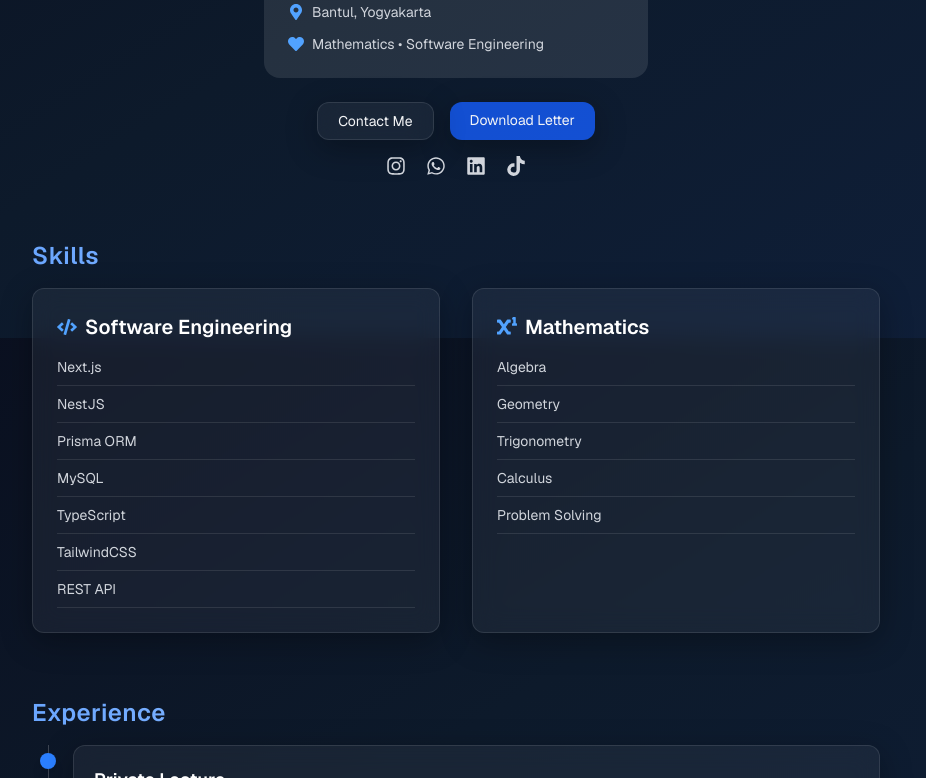
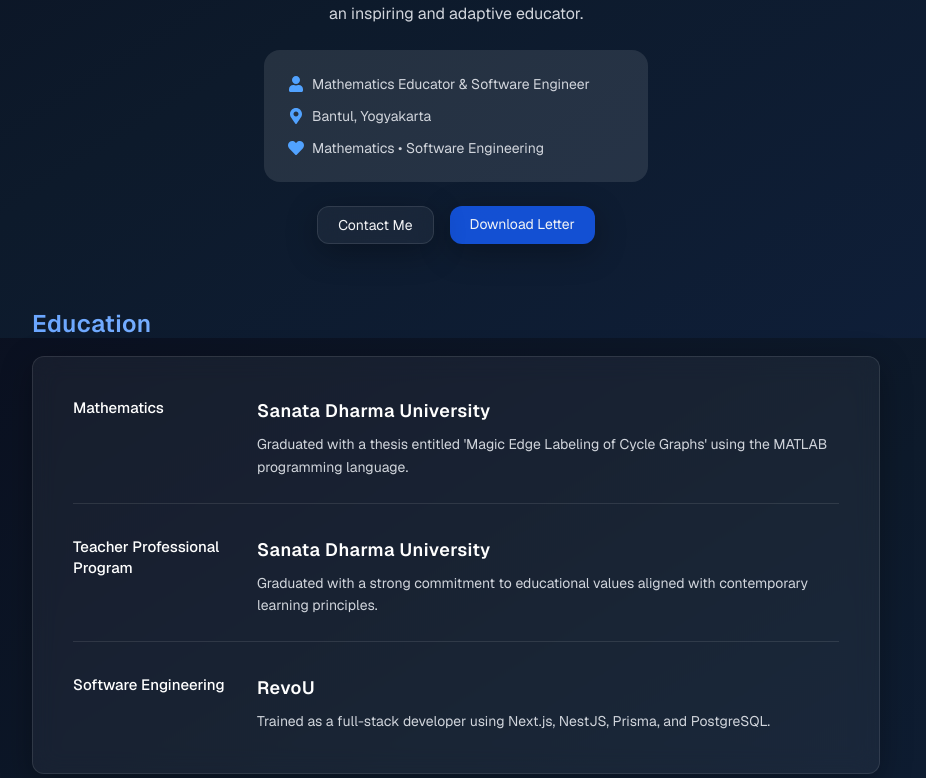
Before and after one commit to donyputraperkasa/aboutme, a Next.js app: page / in a window 1280 px wide. Shown: the part 462-1240 px from the top of the page, without its empty margins (184-1110 px from the left). Built offline with nearby package versions, Linux system fonts and the light colour scheme.

Commit message:
add cv, educationc contact modal

```diff
--- a/app/page.tsx
+++ b/app/page.tsx
@@ -2,11 +2,13 @@ import Hero from "@/sections/Hero";
 import Skills from "@/sections/Skills";
 import Experience from "@/sections/Experience";
 import Portfolio from "@/sections/Portfolio";
+import Education from "@/sections/Education";
 
 export default function Home() {
   return (
     <main>
       <Hero />
+      <Education />
       <Skills />
       <Experience />
       <Portfolio />
--- a/lib/data/Education.ts
+++ b/lib/data/Education.ts
@@ -1,17 +1,17 @@
 export const educationData = [
     {
-        school: "Universitas Sanata Dharma",
-        level: "Matematika",
-        desc: "Lulus dengan skripsi yang berjudul pelabelan ajaib sisi graf Cycle dengan bahasa pemrograman MathLab",
+        school: "Sanata Dharma University",
+        level: "Mathematics",
+        desc: "Graduated with a thesis entitled 'Magic Edge Labeling of Cycle Graphs' using the MATLAB programming language.",
     },
     {
-        school: "Universitas Sanata Dharma",
-        level: "Profesi Guru",
-        desc: "Lulus dengan membawa semangat pendidik yang sesuai dengan kodrat alam dan kodrat zaman",
+        school: "Sanata Dharma University",
+        level: "Teacher Professional Program",
+        desc: "Graduated with a strong commitment to educational values aligned with contemporary learning principles.",
     },
     {
-        school: "Revou",
-        level: "Software Engineerign",
-        desc: "Fullstack developer dengan menggunakan Next.js, Nest.js, Prisma, dan PostgreSQL",
+        school: "RevoU",
+        level: "Software Engineering",
+        desc: "Trained as a full-stack developer using Next.js, NestJS, Prisma, and PostgreSQL.",
     },
 ];
--- a/sections/Education.tsx
+++ b/sections/Education.tsx
@@ -11,14 +11,31 @@ export default function Education() {
             <section className="my-16">
                 <SectionTitle title="Education" />
 
-            <div className="glass shadow-premium rounded-xl p-6 border border-white/10">
+                <div className="glass shadow-premium rounded-xl p-6 rounded-2xl p-6 md:p-10 border border-white/10 backdrop-blur-md">
+                    <div className="flex flex-col gap-8">
                         {educationData.map((edu, i) => (
-                <div key={i}>
-                <h3 className="text-xl font-semibold text-white">{edu.school}</h3>
-                <p className="text-blue-300 text-sm">{edu.level}</p>
-                <p className="text-gray-300 text-sm leading-relaxed">{edu.desc}</p>
+                            <div
+                                key={i}
+                                className="grid grid-cols-1 md:grid-cols-[160px_1fr] gap-3 md:gap-6 pb-6 border-b border-white/10 last:border-b-0 last:pb-0"
+                            >
+                                {/* Left Column */}
+                                <div className="text-sm md:text-[15px] text-white font-medium">
+                                    {edu.level}
+                                </div>
+
+                                {/* Right Column */}
+                                <div>
+                                    <h3 className="text-[15px] md:text-lg font-semibold text-white tracking-wide">
+                                        {edu.school}
+                                    </h3>
+
+                                    <p className="text-sm text-gray-300 leading-relaxed mt-2 max-w-3xl">
+                                        {edu.desc}
+                                    </p>
+                                </div>
                             </div>
                         ))}
+                    </div>
                 </div>
             </section>
         </MotionWrapper>
--- a/sections/Hero.tsx
+++ b/sections/Hero.tsx
@@ -1,10 +1,12 @@
 "use client";
 
+import React from "react";
 import Image from "next/image";
 import MotionWrapper from "../components/ui/MotionWrapper";
 import { FaInstagram, FaWhatsapp, FaLinkedin, FaTiktok, FaUser, FaMapMarkerAlt, FaHeart } from "react-icons/fa";
 
 export default function Hero() {
+    const [open, setOpen] = React.useState(false);
     return (
         <MotionWrapper>
             <section className="text-center m-16">
@@ -26,8 +28,12 @@ export default function Hero() {
                 </h1>
 
                 {/* Short Description */}
-                <p className="text-md text-gray-300">
-                    Educator & Software Engineer dedicated to simplifying complex ideas through clean explanations and modern web technology.
+                <p className="mt-4 text-md text-gray-300">
+                    I am a Mathematics graduate with a strong passion for education, particularly as a mathematics educator.
+                    I enjoy delivering learning materials in a clear and engaging way to help students build confidence
+                    in understanding mathematical concepts. In addition, I have a strong interest in web development
+                    (HTML, CSS, and JavaScript) as a tool to support technology-based learning. With a continuous learning
+                    mindset and a commitment to self-improvement, I am eager to contribute as an inspiring and adaptive educator.
                 </p>
 
                 {/* Short bio — Two Column Elegant */}
@@ -49,49 +55,78 @@ export default function Hero() {
                 </div>
 
                 {/* Call to Action Buttons */}
-                <div className="mt-6 flex justify-center gap-4">
-                    <a
-                        href="#contact"
+                <div className="mt-6 flex justify-center gap-4 relative">
+                    <div className="relative group">
+                        <button
+                            onClick={() => setOpen(true)}
                             className="px-5 py-2 glass rounded-xl text-sm shadow-premium hover:bg-white/10 hover:drop-shadow-[0_0_8px_rgba(255,255,255,0.8)] transition"
                         >
                             Contact Me
-                    </a>
+                        </button>
+                    </div>
 
                     <a
-                        href="/cv.pdf"
+                        href="/cv2025.pdf"
                         className="px-5 py-2 bg-blue-600/80 hover:bg-blue-600 rounded-xl text-sm shadow-premium hover:drop-shadow-[0_0_10px_rgba(59,130,246,0.8)] transition"
                     >
                         Download Letter
                     </a>
                 </div>
 
-                {/* Social Icons */}
-                <div className="mt-4 flex justify-center gap-5">
-                    <a href="https://www.instagram.com/donyputraperkasa/" target="_blank" className="text-gray-300 hover:text-white transition relative group">
-                        <FaInstagram className="w-5 h-5 group-hover:drop-shadow-[0_0_6px_rgba(255,255,255,0.7)] transition" />
-                        <span className="absolute -bottom-7 left-1/2 -translate-x-1/2 text-xs text-white bg-black/60 px-2 py-1 rounded opacity-0 group-hover:opacity-100 transition">
-                            Instagram
-                        </span>
+                {/* Connect With Me Modal */}
+                {open && (
+                    <div
+                        className="fixed inset-0 z-50 flex items-center justify-center bg-black/60 backdrop-blur-sm"
+                        onClick={() => setOpen(false)}
+                    >
+                        <div
+                            className="bg-[#0b0b0b] rounded-2xl p-6 w-80 shadow-xl relative animate-fadeIn"
+                            onClick={(e) => e.stopPropagation()}
+                        >
+                            <button
+                                onClick={() => setOpen(false)}
+                                className="absolute top-3 right-3 text-gray-400 hover:text-white"
+                            >
+                                ✕
+                            </button>
+
+                            <h3 className="text-lg font-semibold text-white mb-4 text-center">
+                                Connect With Me
+                            </h3>
+
+                            <div className="flex flex-col gap-3 text-sm text-gray-300">
+                                <a
+                                    href="https://www.instagram.com/donyputraperkasa/"
+                                    target="_blank"
+                                    className="flex items-center gap-3 p-3 rounded-xl bg-white/5 hover:bg-white/10 transition"
+                                >
+                                    <FaInstagram /> Instagram
                                 </a>
-                    <a href="https://wa.me/6282236343404" target="_blank" className="text-gray-300 hover:text-white transition relative group">
-                        <FaWhatsapp className="w-5 h-5 group-hover:drop-shadow-[0_0_6px_rgba(255,255,255,0.7)] transition" />
-                        <span className="absolute -bottom-7 left-1/2 -translate-x-1/2 text-xs text-white bg-black/60 px-2 py-1 rounded opacity-0 group-hover:opacity-100 transition">
-                            WhatsApp
-                        </span>
+                                <a
+                                    href="https://wa.me/6282236343404"
+                                    target="_blank"
+                                    className="flex items-center gap-3 p-3 rounded-xl bg-white/5 hover:bg-white/10 transition"
+                                >
+                                    <FaWhatsapp /> WhatsApp
                                 </a>
-                    <a href="https://www.linkedin.com/in/dony-putra-perkasa-49ba87233/" target="_blank" className="text-gray-300 hover:text-white transition relative group">
-                        <FaLinkedin className="w-5 h-5 group-hover:drop-shadow-[0_0_6px_rgba(255,255,255,0.7)] transition" />
-                        <span className="absolute -bottom-7 left-1/2 -translate-x-1/2 text-xs text-white bg-black/60 px-2 py-1 rounded opacity-0 group-hover:opacity-100 transition">
-                            LinkedIn
-                        </span>
+                                <a
+                                    href="https://www.linkedin.com/in/dony-putra-perkasa-49ba87233/"
+                                    target="_blank"
+                                    className="flex items-center gap-3 p-3 rounded-xl bg-white/5 hover:bg-white/10 transition"
+                                >
+                                    <FaLinkedin /> LinkedIn
                                 </a>
-                    <a href="https://www.tiktok.com/@donyputraperkasa" target="_blank" className="text-gray-300 hover:text-white transition relative group">
-                        <FaTiktok className="w-5 h-5 group-hover:drop-shadow-[0_0_6px_rgba(255,255,255,0.7)] transition" />
-                        <span className="absolute -bottom-7 left-1/2 -translate-x-1/2 text-xs text-white bg-black/60 px-2 py-1 rounded opacity-0 group-hover:opacity-100 transition">
-                            Tiktok
-                        </span>
+                                <a
+                                    href="https://www.tiktok.com/@donyputraperkasa"
+                                    target="_blank"
+                                    className="flex items-center gap-3 p-3 rounded-xl bg-white/5 hover:bg-white/10 transition"
+                                >
+                                    <FaTiktok /> TikTok
                                 </a>
                             </div>
+                        </div>
+                    </div>
+                )}
             </section>
         </MotionWrapper>
     );
```
Also changed, not shown: 1 other file (tests, documents, lock files or other folders). Lines whose indentation alone changed are shown as unchanged.
